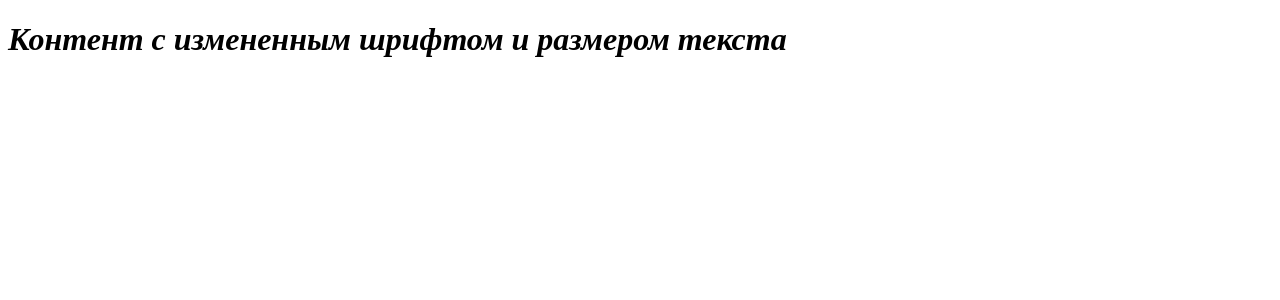
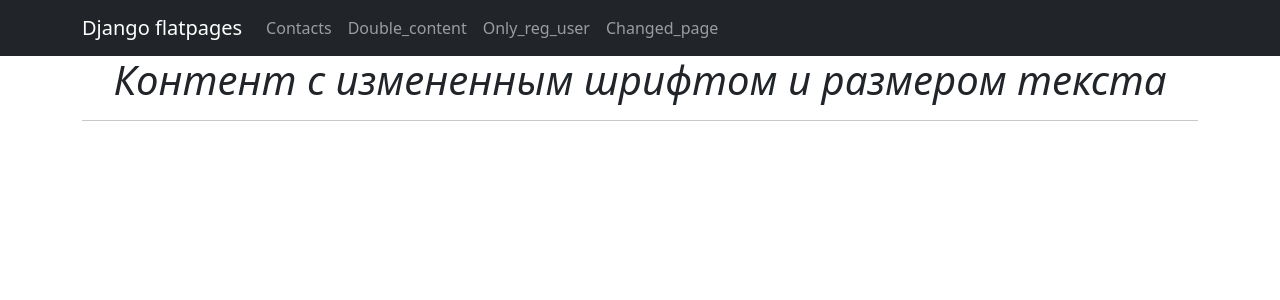
Before and after one commit to Alexjay3755/Django333, a Django app: template templates/flatpages/changed_page.html in a window 1280 px wide. Shown: the top 300 px of the page. Run offline with Django 5.2, Linux system fonts and the light colour scheme; the template is opened without the code that fills it: values that come from a table or form of the project are taken from there, others are empty; data comes from the database, SQL or seed files in the repository; both versions use the stored data as it was after the commit; some libraries are stand-ins or nearby versions.

Commit message:
last commit

```diff
--- a/templates/flatpages/changed_page.html
+++ b/templates/flatpages/changed_page.html
@@ -1,9 +1,6 @@
-<!DOCTYPE html>
-<html>
-<head>
-<title>{{ flatpage.title }}</title>
-</head>
-<body>
-    <h1><i>{{ flatpage.content }}</i></h1>
-</body>
-</html>
+{% extends 'flatpages/default.html' %}
+
+{% block content %}
+<h1><i>{{ flatpage.content }}</i></h1>
+<hr>
+{% endblock content %}
--- a/templates/flatpages/default.html
+++ b/templates/flatpages/default.html
@@ -24,16 +24,19 @@
        </button>
        <div class="collapse navbar-collapse" id="navbarResponsive">
            <ul class="navbar-nav ml-auto">
-               <li class="nav-item active">
-                   <a class="nav-link" href="#">Home
-                       <span class="sr-only">(current)</span>
                    </a>
                </li>
                <li class="nav-item">
-                   <a class="nav-link" href="/about/">About</a>
+                   <a class="nav-link" href="/contacts/">Contacts</a>
                </li>
                <li class="nav-item">
-                   <a class="nav-link" href="/contacts/">Contact</a>
+                   <a class="nav-link" href="/double_content/">Double_content</a>
+               </li>
+               <li class="nav-item">
+                   <a class="nav-link" href="/only_reg_user/">Only_reg_user</a>
+               </li>
+               <li class="nav-item">
+                   <a class="nav-link" href="/changed_page/">Changed_page</a>
                </li>
            </ul>
        </div>
```
Also changed, not shown: templates/flatpages/contact_page.html (+7 -3 lines), templates/flatpages/double_content.html (+4 -8 lines), templates/flatpages/only_reg_user.html (+6 -8 lines), db.sqlite3.
